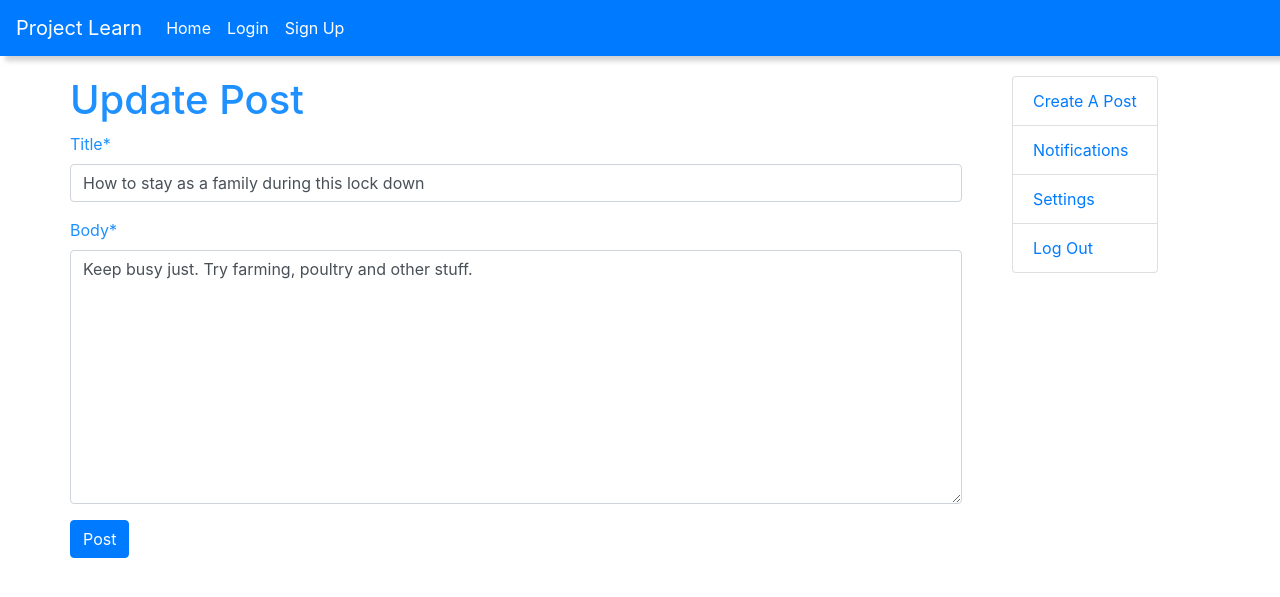
After one commit to jod35/projectLearn, a Django app: page /update_post/1/ in a window 1280 px wide. The commit adds this page. Shown: the top 597 px of the page. Run offline with Django 3.2, Linux system fonts and the light colour scheme; data comes from the database, SQL or seed files in the repository; both versions use the stored data as it was after the commit; parts of the project's set-up code (start-up, migrations or seed data) failed here and were passed over; some libraries are stand-ins or nearby versions.

Commit message:
feat(add post update view)

```diff
--- a/blog/models.py
+++ b/blog/models.py
@@ -40,3 +40,11 @@ class Comment(models.Model):
 
     def __str__(self):
         return f"{self.author}'s comment"
+
+
+class Profile(models.Model):
+    user=models.OneToOneField(User,on_delete=models.CASCADE)
+    bio=models.TextField()
+
+    def __str__(self):
+        return f"{self.user}'s profile"
--- a/blog/templates/blog/active.html
+++ b/blog/templates/blog/active.html
@@ -7,7 +7,7 @@
       <li class="list-group-item"><a href="{% url 'blog:add_post' %}">Create A Post</a></li>
       <li class="list-group-item"><a href="">Notifications</a></li>
       <li class="list-group-item"><a href="">Settings</a></li>
-      <li class="list-group-item"><a href="">Log Out</a></li>
+      <li class="list-group-item"><a href="{% url 'blog:logout' %}">Log Out</a></li>
     </ul>
   </div>
 </div>
--- a/blog/templates/blog/base.html
+++ b/blog/templates/blog/base.html
@@ -33,7 +33,10 @@
 
             {% if user.is_authenticated %}
             <li class="nav-item active">
-              <a class="nav-link" href="{% url 'blog:loggedout' %}">Log Out</a>
+              <a href="/user_profile/{{user.username}}" class="nav-link">Profile</a>
+            </li>
+            <li class="nav-item active">
+              <a class="nav-link" href="{% url 'blog:logout' %}">Log Out</a>
             </li>
             {% else %}
             <li class="nav-item active">
--- a/blog/templates/blog/post_detail.html
+++ b/blog/templates/blog/post_detail.html
@@ -15,7 +15,7 @@
     <p>{{post.body}}</p>
 
     {% if post.author == user %}
-        <a href="" class="btn btn-success">Update</a>
+        <a href="/update_post/{{post.pk}}" class="btn btn-success">Update</a>
         <a href="" class="btn btn-danger">Delete</a>
         {% else %}
         <button class="btn btn-info" id="comment-btn">Comment</button>
@@ -38,7 +38,7 @@
 
     {% for comment in comments %}
       <div class="comment">
-        <h4>{{comment.author}}</h4>
+        <a href="/user_profile/{{comment.author.username}}"><h4>{{comment.author}}</h4></a>
         {{comment.body}}
       </div>
 
--- /dev/null
+++ b/blog/templates/blog/updatepost.html
@@ -0,0 +1,24 @@
+{% extends 'blog/base.html' %}
+{% load crispy_forms_tags %}
+{% block body %}
+<div class="home">
+
+      <div class="post-form">
+        <h1 class="">Update Post</h1>
+          <form action="" method="post">
+              {% csrf_token %}
+              {{form|crispy}}
+              <input type="submit" value="Post" class="btn btn-primary">
+          </form>
+      </div>
+    <div class="side-bar">
+      <ul class="list-group">
+        <li class="list-group-item"><a href="{% url 'blog:add_post' %}">Create A Post</a></li>
+        <li class="list-group-item"><a href="">Notifications</a></li>
+        <li class="list-group-item"><a href="">Settings</a></li>
+        <li class="list-group-item"><a href="">Log Out</a></li>
+      </ul>
+    </div>
+  </div>
+
+{% endblock body %}
--- a/blog/urls.py
+++ b/blog/urls.py
@@ -9,8 +9,10 @@ urlpatterns = [
     path('', views.index, name='home'),
     path('signup/', views.signup, name='register'),
     path('login/', auth_views.LoginView.as_view(), name='login'),
-    path('logout/', auth_views.LogoutView.as_view(template_name='blog/loggedout.html'), name='loggedout'),
+    path('logout/', auth_views.LogoutView.as_view(template_name='blog/loggedout.html'), name='logout'),
     path('create_post',views.create_post,name='add_post'),
     path('posts/<str:title>/',views.post_details,name='post_details'),
+    path('update_post/<pk>/',views.PostUpdateView.as_view(),name='update_post'),
+    path('user_profile/<str:username>/',views.user_profile,name='user_profile'),
 
 ]
--- a/blog/views.py
+++ b/blog/views.py
@@ -3,6 +3,8 @@ from .forms import UserRegisterForm, PostCreationForm,CommentForm
 from .models import Post,Comment
 from django.contrib import messages
 from django.contrib.auth.decorators import login_required
+from django.views.generic import UpdateView
+from django.contrib.auth.models import User
 
 # Create your views here.
 
@@ -97,3 +99,17 @@ def post_details(request,title):
         'comments':comments
     }
     return render(request,'blog/post_detail.html',context)
+
+
+class PostUpdateView(UpdateView):
+    model=Post
+    template_name='blog/updatepost.html'
+    success_url='/'
+    fields=['title','body']
+
+
+def user_profile(request,username):
+    context={
+        'user':User.objects.filter(username=username).first()
+    }
+    return render(request,'blog/profile.html',context)
```
Also changed, not shown: blog/templates/blog/profile.html (added, +15 -0 lines), blog/migrations/0002_profile.py (added), db.sqlite3.
